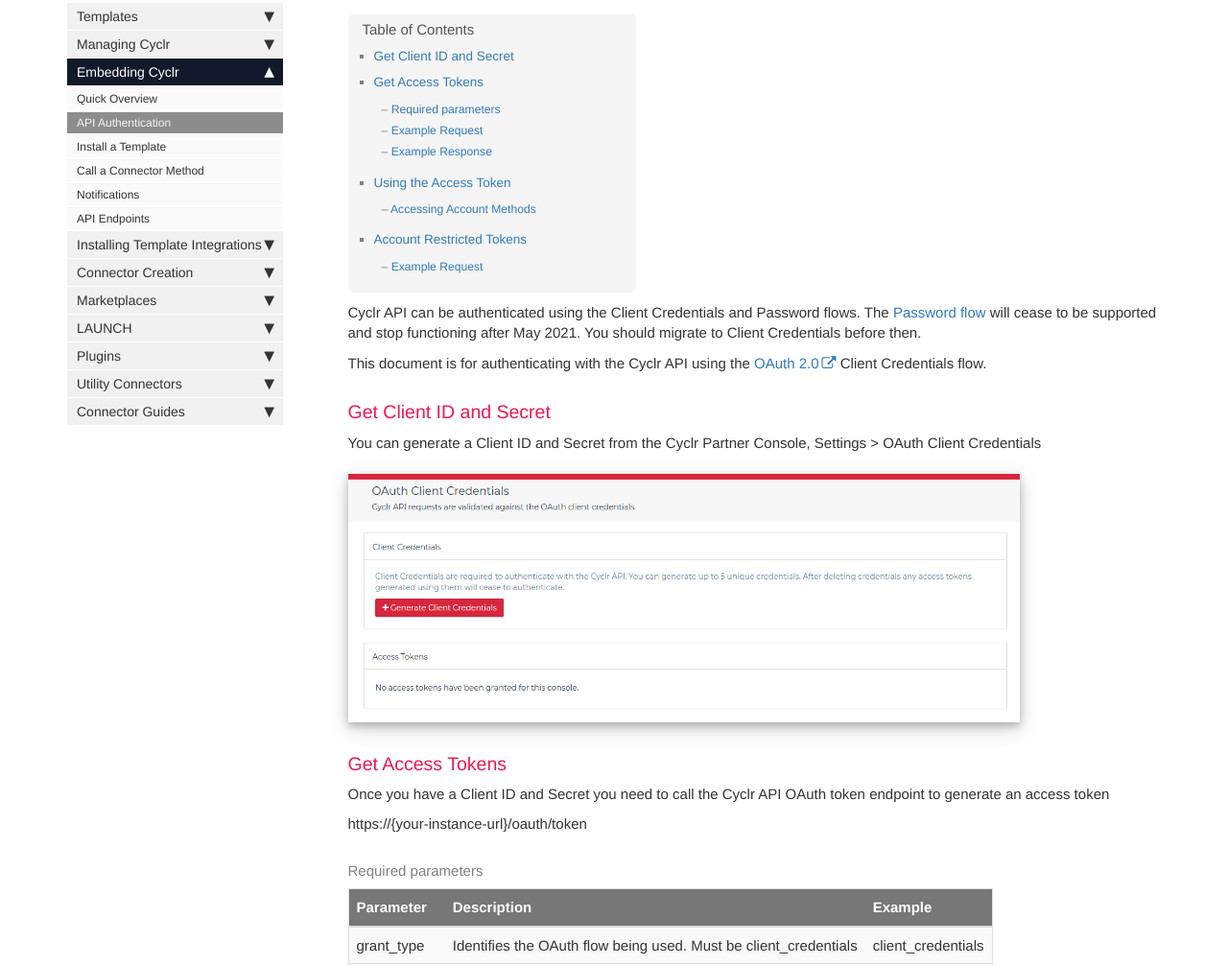
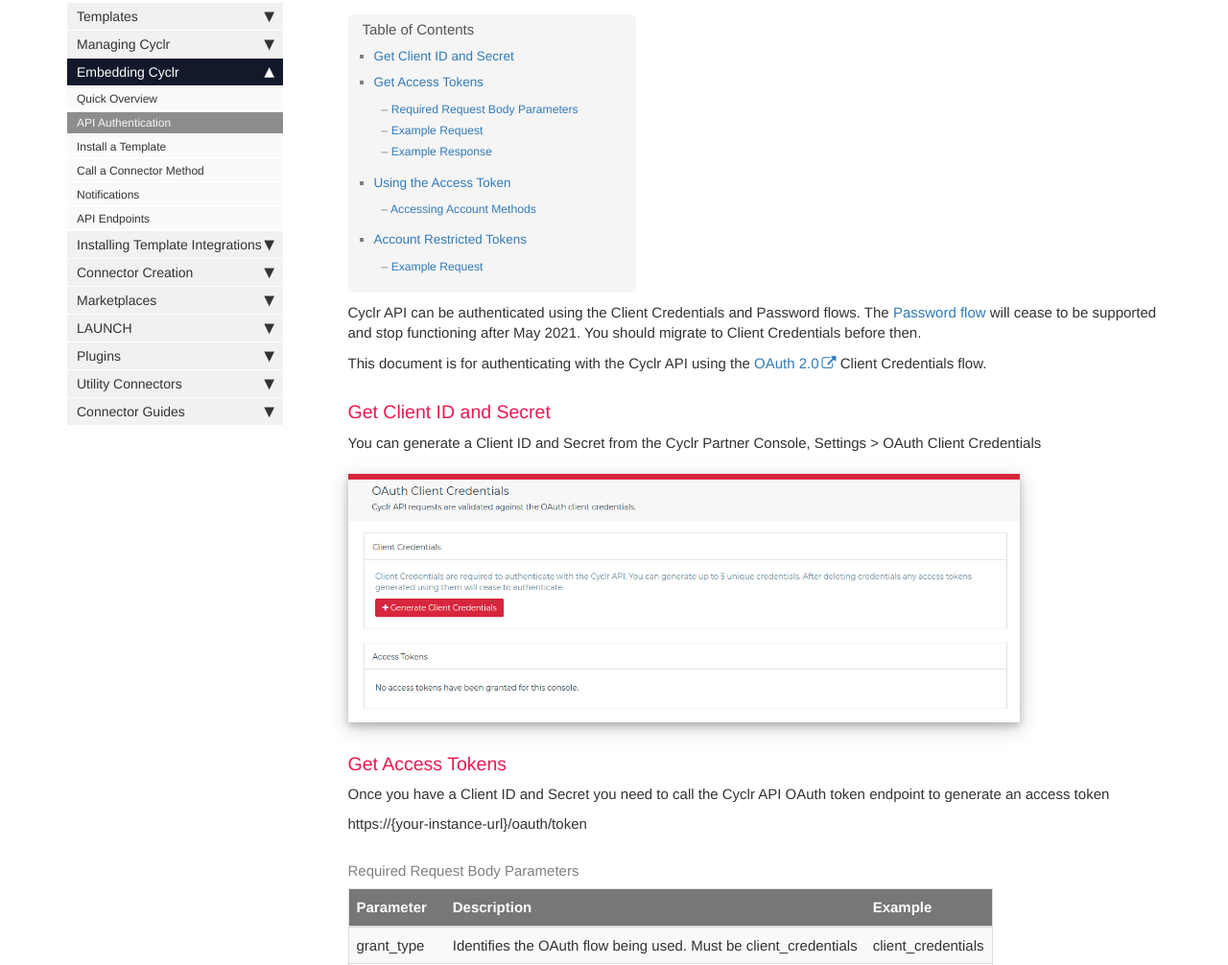
Before and after one commit to sneakysneak/docs, a Jekyll site: the page built from pages/embedding/api-authentication.md, in a window 1280 px wide and 1400 px high. Shown: the part 126-1132 px from the top of the window at 96% size. Built offline with Jekyll 4.4.1, drawn with Linux system fonts in a browser that asks for light colours; comment, search, counter and statistics services are not loaded.

Commit message:
Small tweak to try to indicate it's the Request Body, not QueryString

```diff
--- a/pages/embedding/api-authentication.md
+++ b/pages/embedding/api-authentication.md
@@ -21,7 +21,7 @@ Once you have a Client ID and Secret you need to call the Cyclr API OAuth token
 
 https://\{your-instance-url\}/oauth/token
 
-#### Required parameters
+#### Required Request Body Parameters
 
 | Parameter | Description | Example |
 | --- | --- | --- |
```
